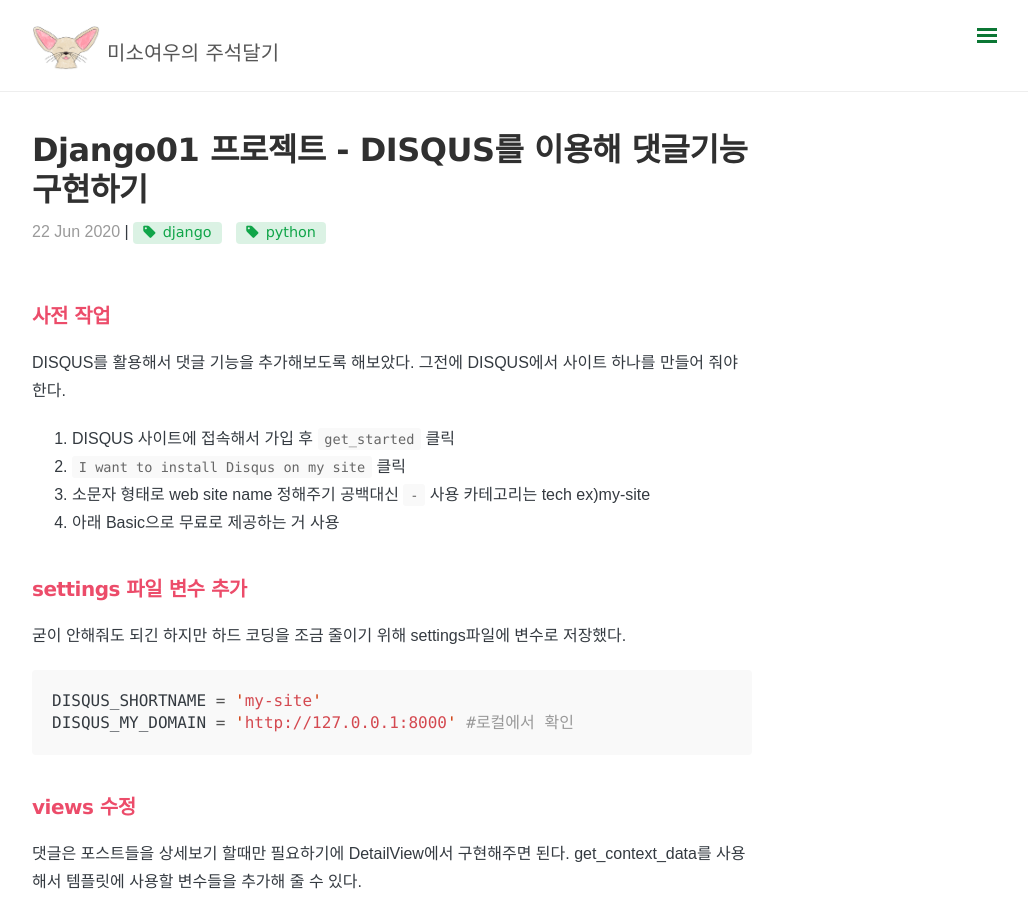
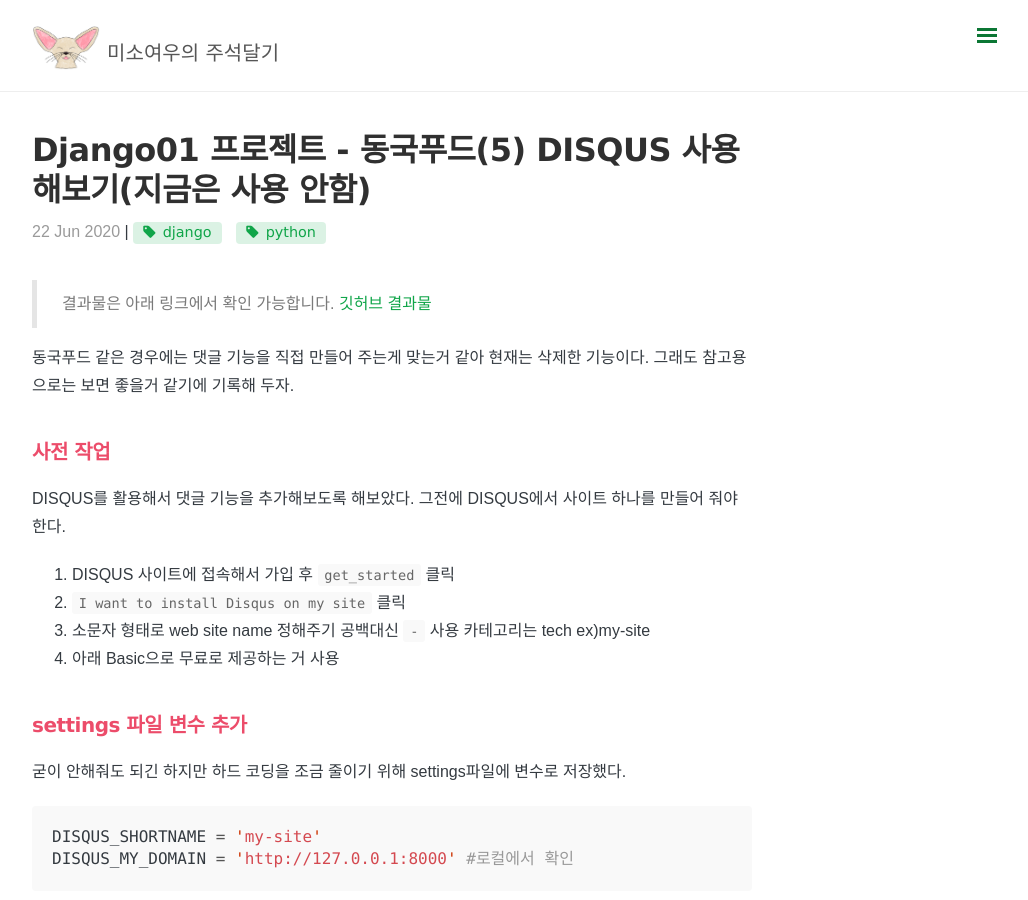
Before and after one commit to somefood/somefood.github.io, a Jekyll site: the page built from _posts/Django/2020-06-22-django01-project05-import_disqus.md, in a window 1280 px wide and 900 px high. Shown: the whole window, without its empty margins (248-1276 px from the left). Built offline with Jekyll 4.4.1, drawn with Linux system fonts in a browser that asks for light colours; nearby versions of some CDN libraries; comment, search, counter and statistics services are not loaded.

Commit message:
수정: 내용 추가

```diff
--- a/_posts/Django/2020-06-22-django01-project05-import_disqus.md
+++ b/_posts/Django/2020-06-22-django01-project05-import_disqus.md
@@ -1,10 +1,16 @@
 ---
 layout: post
-title: Django01 프로젝트 - DISQUS를 이용해 댓글기능 구현하기
+title: Django01 프로젝트 - 동국푸드(5) DISQUS 사용해보기(지금은 사용 안함)
 category: Django
 tags: [django, python]
 comments: true
 ---
+
+> 결과물은 아래 링크에서 확인 가능합니다.
+[깃허브](https://github.com/somefood/dongguk_food)
+[결과물](http://somefood.pythonanywhere.com/)
+
+동국푸드 같은 경우에는 댓글 기능을 직접 만들어 주는게 맞는거 같아 현재는 삭제한 기능이다. 그래도 참고용으로는 보면 좋을거 같기에 기록해 두자.
 
 ## 사전 작업
 DISQUS를 활용해서 댓글 기능을 추가해보도록 해보았다. 그전에 DISQUS에서 사이트 하나를 만들어 줘야한다.
```
